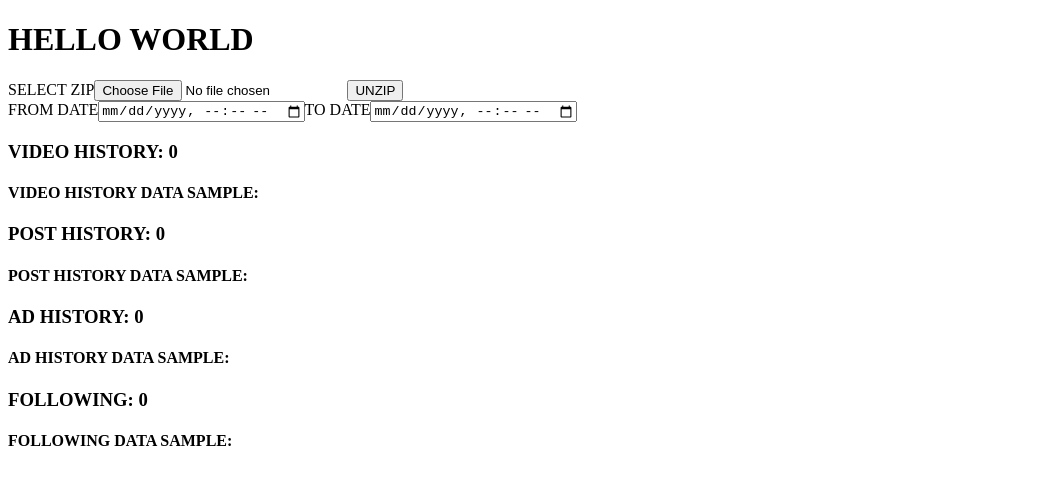
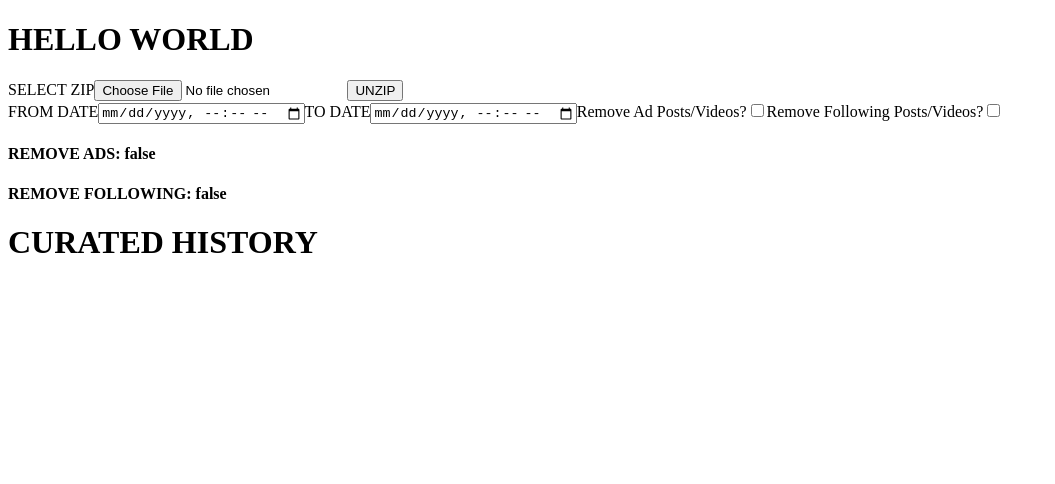
Before and after one commit to tediferJones/instagram-history-finder, a React (Create React App) app: page / in a window 1280 px wide. Shown: the top 484 px of the page, without its empty margins (0-1055 px from the left). Built offline with nearby package versions, Linux system fonts and the light colour scheme.

Commit message:
checkboxes work but filtering functions do not work

```diff
--- a/src/App.js
+++ b/src/App.js
@@ -9,19 +9,56 @@ function App() {
     endDate: '',
     minDate: '',
     maxDate: '',
-    authorsToRemove: [],
+    // authorsToRemove: [],
+    removeAds: false,
+    adNames: [],
+    removeFollowing: false,
+    followingNames: [],
   });
   const [data, setData] = useState({
     // Merge videoHistory and postHistory, also merge adNames and followingNames, then move the whole thing to the filter state, because that's what it's actually used for
     // And if you do all that just rename this state var to History and make it an array instead of an obj
     // videoHistory: [],
     // postHistory: [],
-    adNames: [],
-    followingNames: [],
+    // adNames: [],
+    // followingNames: [],
     history: [],
   })
 
+  function setInitialState(videoHistory, postHistory, adNames, followingNames) {
+    // Once our files have been extracted and turned into objects, we can set state of history and filters, based on certain values
+    const history = [...videoHistory, ...postHistory].sort((a, b) => a.timeStamp - b.timeStamp);
+
+    // Our date string must be re-formatted to ISOString for the calender input values
+    const firstDate = new Date(history[0].time);
+    const minDate = new Date(firstDate.getTime() - (firstDate.getTimezoneOffset() * 60000))
+      .toISOString().slice(0, -8);
+
+    // Our date string must be re-formatted to ISOString for the calender input values
+    const lastDate = new Date(history[history.length - 1].time);
+    const maxDate = new Date(lastDate.getTime() - (lastDate.getTimezoneOffset() * 60000) + 60000)
+      .toISOString().slice(0, -8);
+
+    setData({
+      // adNames,
+      // followingNames,
+      history,
+    })
+
+    setFilters({
+      ...filters,
+      minDate,
+      maxDate,
+      startDate: minDate,
+      endDate: maxDate,
+      adNames,
+      followingNames,
+      // authorsToRemove: [],
+    })
+  }
+
   function getFiles(e) {
+    // This function does way too many things, break it up
     e.preventDefault();
     const file = e.target.fileSelect.files[0];
     const reader = new FileReader();
@@ -65,30 +102,7 @@ function App() {
           return item.string_list_data[0].value;
         })
 
-      // Once we have our files imported as objects, we can perform some more data sanitization
-      const history = [...videoHistory, ...postHistory].sort((a, b) => a.timeStamp - b.timeStamp);
-
-      const firstDate = new Date(history[0].time);
-      const minDate = new Date(firstDate.getTime() - (firstDate.getTimezoneOffset() * 60000))
-        .toISOString().slice(0, -8);
-
-      const lastDate = new Date(history[history.length - 1].time);
-      const maxDate = new Date(lastDate.getTime() - (lastDate.getTimezoneOffset() * 60000) + 60000)
-        .toISOString().slice(0, -8);
-
-      setData({
-        adNames,
-        followingNames,
-        history,
-      })
-
-      setFilters({
-        minDate,
-        maxDate,
-        startDate: minDate,
-        endDate: maxDate,
-        // authorsToRemove: [],
-      })
+      setInitialState(videoHistory, postHistory, adNames, followingNames);
     }
   }
 
@@ -99,8 +113,50 @@ function App() {
     })
   }
 
+  function checkboxChange(e) {
+    // console.log(typeof(e.target.value));
+    // console.log(typeof(JSON.parse(e.target.value)));
+    // console.log(e.target.value)
+    // console.log(filters.removeFollowing);
+    setFilters({
+      ...filters,
+      [e.target.name]: !JSON.parse(e.target.value),
+    })
+    // console.log(filters.removeAds)
+  }
+
+  function filterDataByTime(item) {
+    // first filter by time, then filter out authors from remaining history
+    if (item.timeStamp >= new Date(filters.startDate).getTime()
+      && item.timeStamp <= new Date(filters.endDate).getTime()) {
+      return true;
+    }
+  }
+
+  function filterDataByAuthor(item) {
+    console.log('FILTERING BY AUTHOR')
+    // check filter boolean values, create an array of names to check against
+    const authorToRemove = [];
+    console.log(`adNames: ${filters.adNames}`)
+    if (filters.removeAds) { authorToRemove.concat(filters.adNames) }
+    if (filters.removeFollowing) { authorToRemove.concat(filters.followingNames) }
+    console.log(authorToRemove);
+
+    if (authorToRemove.includes(item.author)) {
+      return false;
+    } else {
+      return true;
+    }
+  }
+
+  const curratedHistory = (
+    // return a filtered version of history
+    <h1>CURATED HISTORY</h1>
+  )
+
   return (
     <div>
+      {/* BREAK THIS UP INTO A FEW COMPONENTS */}
       <h1>HELLO WORLD</h1>
       <form onSubmit={getFiles}>
         <label htmlFor='fileSelect'>SELECT ZIP</label>
@@ -131,8 +187,29 @@ function App() {
           max={filters.maxDate}
         ></input>
         {/* ADD CHECK BOXES FOR remove already following AND remove ad posts */}
+        <label htmlFor='removeAds'>Remove Ad Posts/Videos?</label>
+        <input
+          id='removeAds'
+          name='removeAds'
+          type='checkbox'
+          onChange={checkboxChange}
+          value={filters.removeAds}
+        ></input>
+
+        <label htmlFor='removeFollowing'>Remove Following Posts/Videos?</label>
+        <input
+          id='removeFollowing'
+          name='removeFollowing'
+          type='checkbox'
+          onChange={checkboxChange}
+          value={filters.removeFollowing}
+        ></input>
       </form>
 
+      <h4>REMOVE ADS: {JSON.stringify(filters.removeAds)}</h4>
+      <h4>REMOVE FOLLOWING: {JSON.stringify(filters.removeFollowing)}</h4>
+
+      {/*
       <h3>VIDEO HISTORY: {data.history.filter(item => item.postType === 'Video').length}</h3>
       <h4>VIDEO HISTORY DATA SAMPLE: {JSON.stringify(data.history.filter(item => item.postType === 'Video')[0])}</h4>
       <h3>POST HISTORY: {data.history.filter(item => item.postType === 'Post').length}</h3>
@@ -143,16 +220,11 @@ function App() {
       <h4>FOLLOWING DATA SAMPLE: {JSON.stringify(data.followingNames[0])}</h4>
       {/* <p>{JSON.stringify(data)}</p> */}
 
+      {curratedHistory}
       <div>
-        {data.history.filter(item => {
-          // This will re-run on every item, filter state needs to be defined before this happens
-          if (item.timeStamp >= new Date(filters.startDate).getTime()
-            && item.timeStamp <= new Date(filters.endDate).getTime()) {
-            return true;
-          } else {
-            return false;
-          }
-        }).map(item => {
+        {data.history.filter(item => filterDataByTime(item))
+            .filter(item => filterDataByAuthor(item))
+            .map(item => {
               return (
                 <div key={uuidv4()}>
                   {item.author === 'DELETED' ? <h3>DELETED</h3> :
```
Lines whose indentation alone changed are shown as unchanged.
